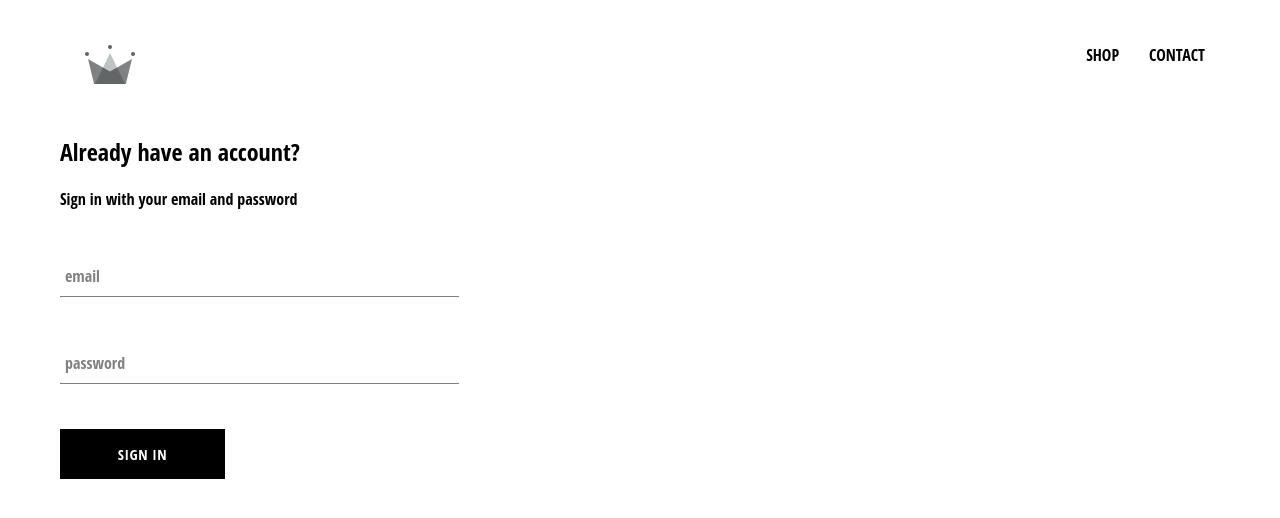
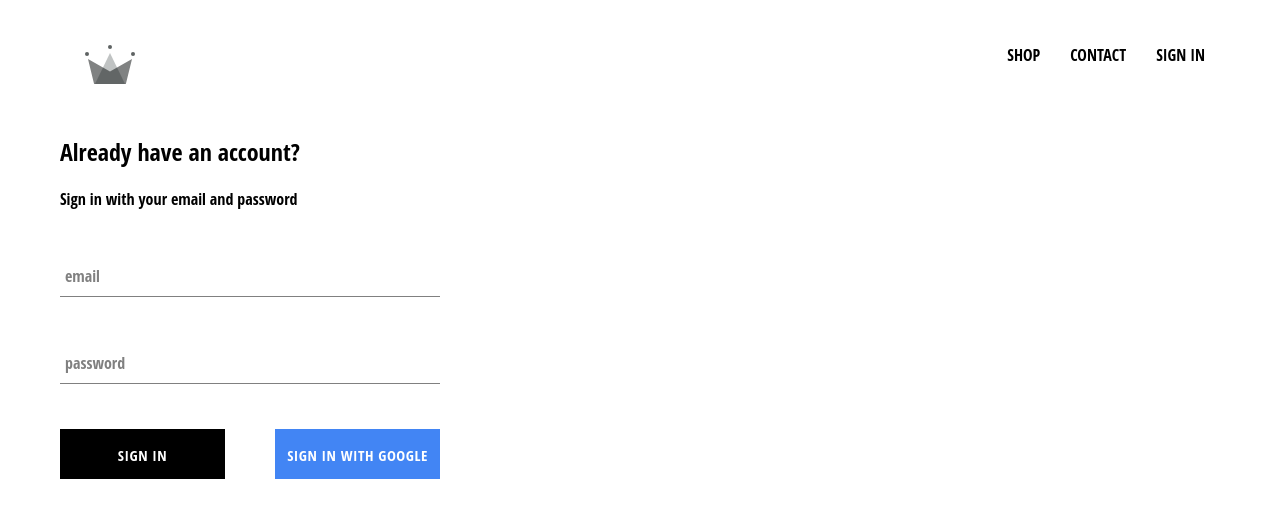
Before and after one commit to AndrewDiebold/e-comm-app, a React (Create React App) app: page /signin in a window 1280 px wide. Shown: the top 518 px of the page. Built offline with nearby package versions, Linux system fonts and the light colour scheme; no server answers; the HTML template or start-up script is replaced by a standard one.

Commit message:
set up firebase authentication

```diff
--- a/package.json
+++ b/package.json
@@ -6,6 +6,7 @@
     "@testing-library/jest-dom": "^5.11.4",
     "@testing-library/react": "^11.1.0",
     "@testing-library/user-event": "^12.1.10",
+    "firebase": "^8.5.0",
     "node-sass": "^5.0.0",
     "react": "^17.0.2",
     "react-dom": "^17.0.2",
--- a/src/App.css
+++ b/src/App.css
@@ -3,3 +3,7 @@
   font-family: 'Open Sans Condensed';
   padding: 20px 60px;
 }
+
+* {
+  box-sizing: border-box;
+}
--- a/src/App.js
+++ b/src/App.js
@@ -7,12 +7,36 @@
 import ShopPage from './pages/shop/shop.component';
 import SignInAndSignUpPage from './pages/sign-in-and-sign-up/sign-in-and-sign-up.component';
 import Header from './components/header/header.component';
+import { auth } from "./firebase/firebase.utils";
 
 
-function App() {
+class App extends React.Component {
+  constructor() {
+    super();
+
+    this.state = {
+      currentUser: null
+    }
+  }
+
+  unsubcribeFromAuth = null
+
+  componentDidMount() {
+    this.unsubcribeFromAuth = auth.onAuthStateChanged(user => {
+      this.setState({ currentUser: user});
+
+      console.log(user);
+    });
+  }
+
+  componentWillUnmount() {
+    this.unsubcribeFromAuth();
+  }
+
+  render(){
     return (
       <div>
-      <Header />
+        <Header currentUser={this.state.currentUser}/>
         <Switch>
           <Route exact path='/' component={HomePage} />
           <Route path='/shop' component={ShopPage} />
@@ -21,5 +45,6 @@
       </div>
     );
   }
+}
 
 export default App;
--- a/src/components/custom-button/custom-button.component.jsx
+++ b/src/components/custom-button/custom-button.component.jsx
@@ -2,8 +2,11 @@
 
 import './custom-button.styles.scss';
 
-const CustomButton = ({ children, ...otherProps }) => (
-  <button className='custom-button' {...otherProps}>
+const CustomButton = ({ children, isGoogleSignIn, ...otherProps }) => (
+  <button
+    className={`${isGoogleSignIn ? 'google-sign-in' : '' } custom-button`}
+    {...otherProps}
+  >
     {children}
   </button>
 );
--- a/src/components/custom-button/custom-button.styles.scss
+++ b/src/components/custom-button/custom-button.styles.scss
@@ -4,7 +4,7 @@
   height: 50px;
   letter-spacing: 0.5px;
   line-height: 50px;
-  padding: 0 35px 0 35px;
+  //padding: 0 35px 0 35px;
   font-size: 15px;
   background-color: black;
   color: white;
@@ -19,4 +19,14 @@
     color: black;
     border: 1px solid black;
   }
+
+  &.google-sign-in {
+    background-color: #4285f4;
+    color: white;
+
+    &:hover {
+      background-color: #357ae8;
+      border: none;
+    }
+  }
 }
--- a/src/components/header/header.component.jsx
+++ b/src/components/header/header.component.jsx
@@ -1,11 +1,13 @@
 import React from 'react';
 import { Link } from 'react-router-dom';
+
+import { auth } from '../../firebase/firebase.utils';
 
 import { ReactComponent as Logo } from '../../assets/crown.svg';
 
 import './header.styles.scss';
 
-const Header = () => (
+const Header = ({ currentUser }) => (
   <div className='header'>
     <Link className='logo-container' to="/">
       <Logo className='logo' />
@@ -17,6 +19,16 @@
       <Link className='option' to='/shop'>
         CONTACT
       </Link>
+      {
+        currentUser ?
+        <div className='option' onClick={() => auth.signOut()}>
+          SIGN OUT
+        </div>
+        :
+        <Link className='option' to='/signin'>
+          SIGN IN
+        </Link>
+      }
     </div>
   </div>
 
--- a/src/components/header/header.styles.scss
+++ b/src/components/header/header.styles.scss
@@ -25,6 +25,7 @@
 
     .option {
       padding: 10px 15px;
+      cursor: pointer;
     }
   }
 }
--- a/src/components/sign-in/sign-in.component.jsx
+++ b/src/components/sign-in/sign-in.component.jsx
@@ -3,6 +3,8 @@
 
 import FormInput from '../form-input/form-input.component';
 import CustomButton from '../custom-button/custom-button.component';
+
+import { signInWithGoogle } from '../../firebase/firebase.utils';
 
 import './sign-in.styles.scss';
 
@@ -49,9 +51,16 @@
             value={this.state.email}
             handleChange={this.handleChange}
             label='password'
-            required />
+            required
+          />
 
-          <CustomButton type='submit'> Sign In </CustomButton>
+          <div className='buttons'>
+            <CustomButton type='submit'> Sign In </CustomButton>
+            <CustomButton onClick={signInWithGoogle} isGoogleSignIn>
+              {' '}
+              Sign in with Google{' '}
+            </CustomButton>
+          </div>
         </form>
       </div>
     )
--- a/src/components/sign-in/sign-in.styles.scss
+++ b/src/components/sign-in/sign-in.styles.scss
@@ -1,9 +1,14 @@
 .sign-in {
-  width: 30vw;
+  width: 380px;
   display: flex;
   flex-direction: column;
 
   .title {
     margin: 10px 0;
   }
+
+  .buttons {
+    display: flex;
+    justify-content: space-between;
+  }
 }
--- /dev/null
+++ b/src/firebase/firebase.utils.js
@@ -0,0 +1,24 @@
+import firebase from 'firebase/app';
+import 'firebase/firestore';
+import 'firebase/auth';
+
+const config = {
+  apiKey: "AIzaSyCg-DRrDkOAraXss79fnR_oMIqJoCCJ0Po",
+  authDomain: "e-comm-app-db.firebaseapp.com",
+  projectId: "e-comm-app-db",
+  storageBucket: "e-comm-app-db.appspot.com",
+  messagingSenderId: "543530286995",
+  appId: "1:543530286995:web:54e9443267c5e9e7ca3266",
+  measurementId: "G-96H3VMP1MN"
+};
+
+firebase.initializeApp(config);
+
+export const auth = firebase.auth();
+export const firestore = firebase.firestore();
+
+const provider = new firebase.auth.GoogleAuthProvider();
+provider.setCustomParameters({ prompt: 'select_account'});
+export const signInWithGoogle = () => auth.signInWithPopup(provider);
+
+export default firebase;
```
Also changed, not shown: 1 other file (tests, documents, lock files or other folders). Lines whose indentation alone changed are shown as unchanged.
